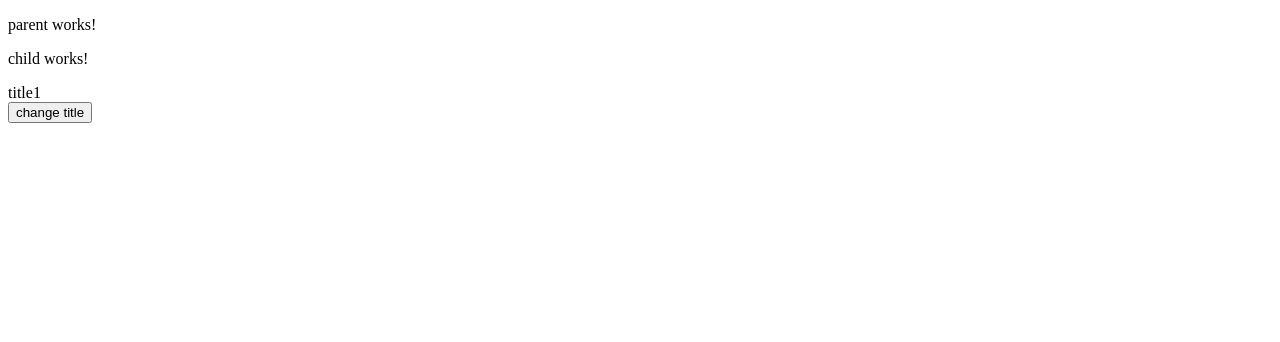
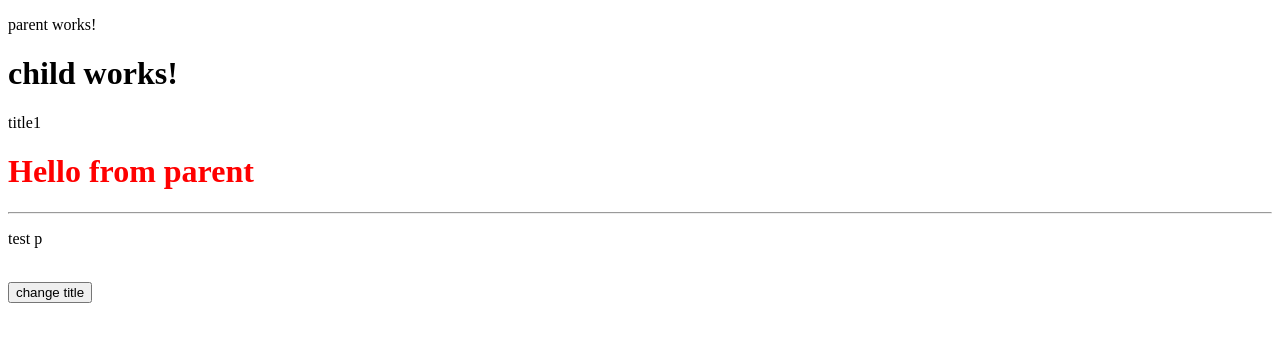
Before and after one commit to ahmedmohyh/life-Cycle, an Angular app: page / in a window 1280 px wide. Shown: the top 342 px of the page. Built offline with nearby package versions, Linux system fonts and the light colour scheme.

Commit message:
setter and content injection have been added

```diff
--- a/src/app/child/child.component.html
+++ b/src/app/child/child.component.html
@@ -1,2 +1,5 @@
-<p>child works!</p>
-{{title}}
+<h1>child works!</h1>
+{{mytitle}}
+<ng-content select=".ha_1"></ng-content>
+<hr>
+<ng-content select="#pe_1"></ng-content>
--- a/src/app/child/child.component.ts
+++ b/src/app/child/child.component.ts
@@ -1,19 +1,60 @@
-import { Component, Input, OnChanges, OnInit, SimpleChanges } from '@angular/core';
+import { Component, DoCheck, Input, OnChanges, OnInit, SimpleChanges } from '@angular/core';
 
 @Component({
   selector: 'app-child',
   templateUrl: './child.component.html',
   styleUrls: ['./child.component.css']
 })
-export class ChildComponent implements OnChanges , OnInit {
-@Input() title: string = '';
-  constructor() { }
+export class ChildComponent implements OnChanges , OnInit, DoCheck {
+//@Input() title: string = '';
+@Input() set title(name:string){
+  console.log(name);
+this.mytitle = name;
+}
+mytitle:string = '';
+  constructor() {
+    //console.log('the child constructor has been called');
+   }
 
   ngOnChanges(changes: SimpleChanges): void {
-    console.log('changes is', changes);
+    //console.log('changes are ', changes);
   }
   ngOnInit(): void {
-    console.log('the child has been initilised');
+    //console.log('the child has been initilised');
+
+  }
+  ngDoCheck(): void {
+    //console.log('changes detected');
+
+  }
+  ngAfterContentInit(): void {
+    //Called after ngOnInit when the component's or directive's content has been initialized.
+    //Add 'implements AfterContentInit' to the class.
+   // console.log('ng after content init.');
+
+  }
+  ngAfterContentChecked(): void {
+    //Called after every check of the component's or directive's content.
+    //Add 'implements AfterContentChecked' to the class.
+  //  console.log('ng after content checked');
+
+  }
+  ngAfterViewInit(): void {
+    //Called after ngAfterContentInit when the component's view has been initialized. Applies to components only.
+    //Add 'implements AfterViewInit' to the class.
+    //console.log('ng after view init.');
+
+  }
+  ngAfterViewChecked(): void {
+    //Called after every check of the component's view. Applies to components only.
+    //Add 'implements AfterViewChecked' to the class.
+    //console.log('ng after view checked');
+
+  }
+  ngOnDestroy(): void {
+    //Called once, before the instance is destroyed.
+    //Add 'implements OnDestroy' to the class.
+    console.log('component destroyed.');
 
   }
 }
--- a/src/app/parent/parent.component.css
+++ b/src/app/parent/parent.component.css
@@ -0,0 +1,3 @@
+h1{
+  color: red;
+}
--- a/src/app/parent/parent.component.html
+++ b/src/app/parent/parent.component.html
@@ -1,4 +1,9 @@
 <p>parent works!</p>
-<app-child [title] ="mytitle"></app-child>
+<app-child *ngIf ="mytitle" [title]="mytitle">
+  <h1 class="ha_1">
+    Hello from parent
+  </h1>
+  <p id="pe_1">test p</p>
+</app-child>
 <br/>
 <button (click)="mytitle= 'title2'">change title</button>
--- a/src/app/parent/parent.component.ts
+++ b/src/app/parent/parent.component.ts
@@ -1,13 +1,21 @@
 import { Component, OnInit } from '@angular/core';
+import {ViewEncapsulation} from '@angular/core';
 
 @Component({
   selector: 'app-parent',
   templateUrl: './parent.component.html',
-  styleUrls: ['./parent.component.css']
+  styleUrls: ['./parent.component.css'],
+  encapsulation: ViewEncapsulation.Emulated,
 })
 export class ParentComponent implements OnInit {
   mytitle  = 'title1';
-  constructor() { }
+  constructor() {
+   // console.log('the parent constructor has been called');
+
+/*     setTimeout(() => {
+      this.mytitle = '';
+    }, 3000); */
+  }
 
   ngOnInit(): void {
   }
```
